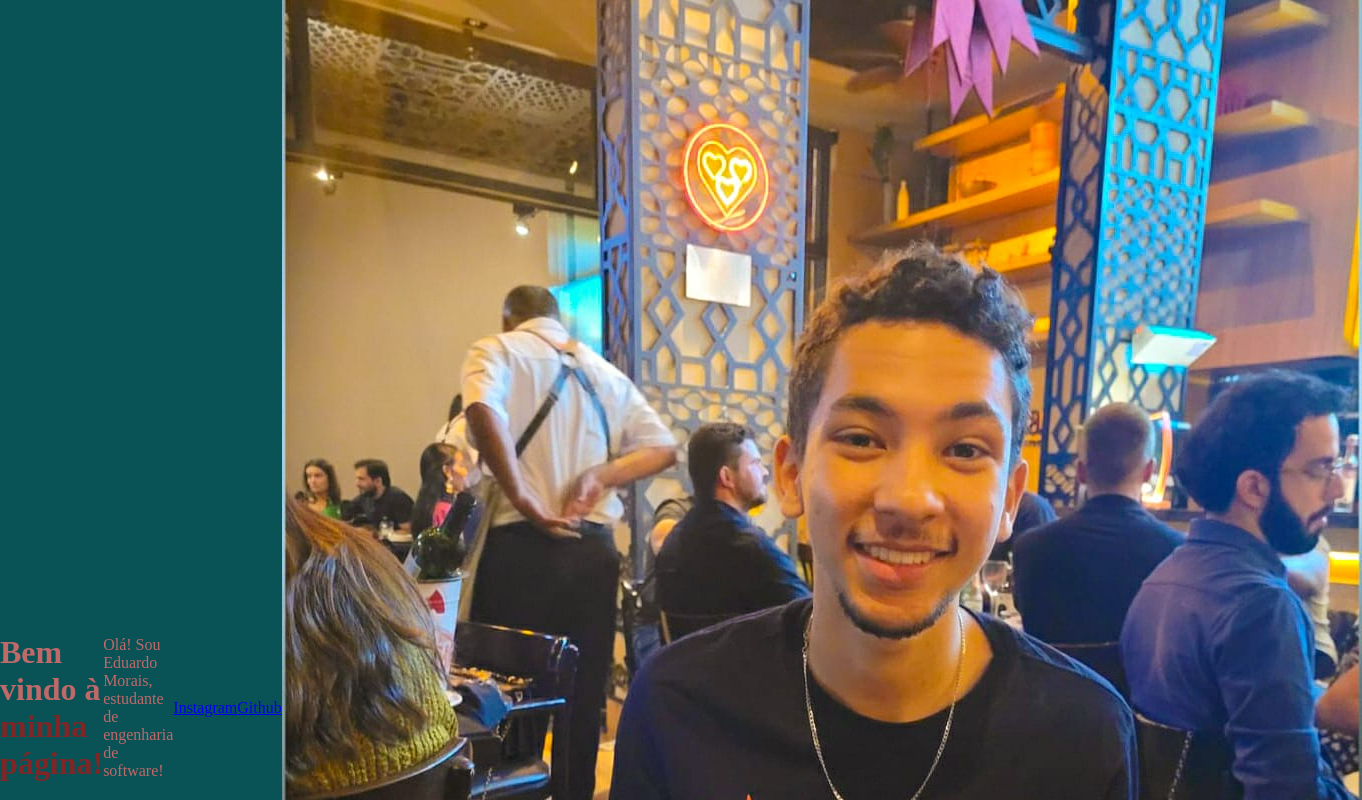
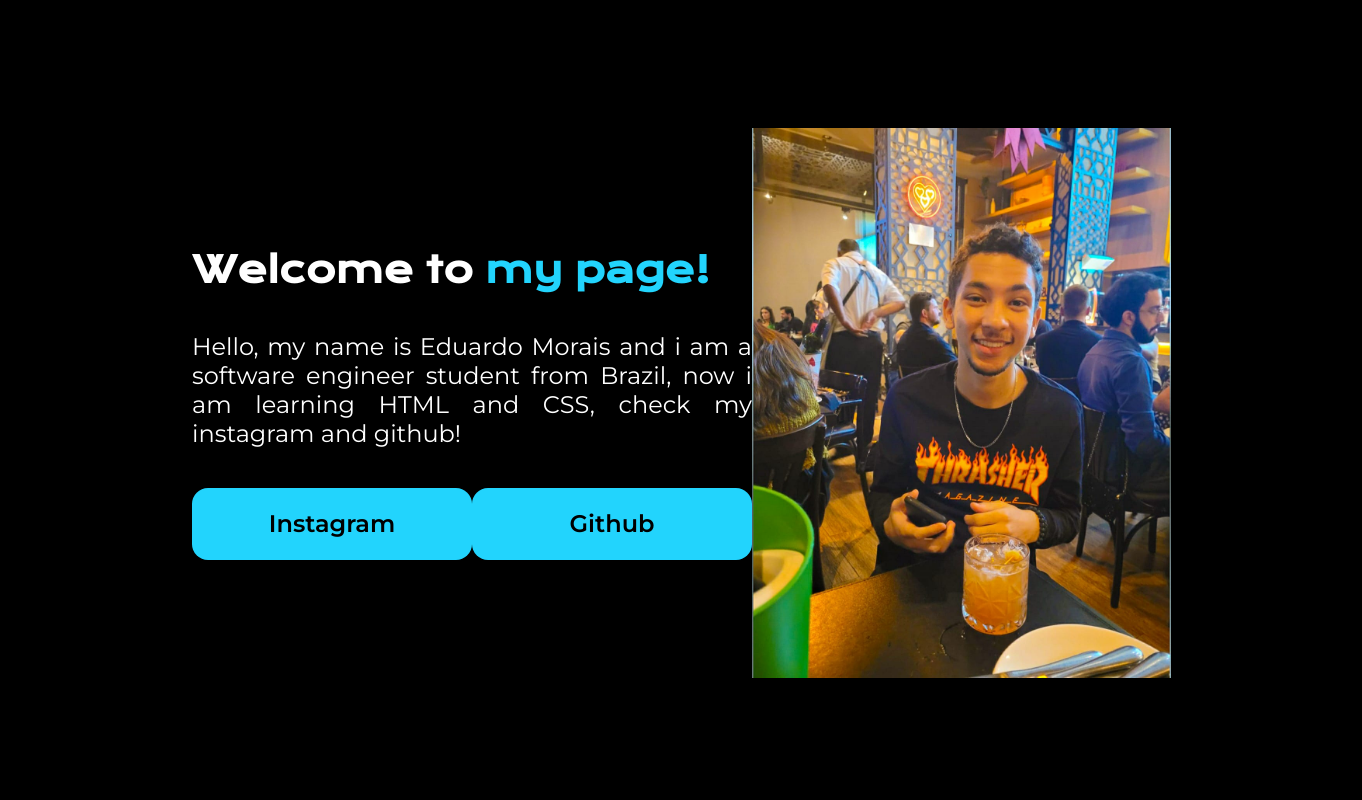
Before and after one commit to Edumorais08/fundamentos-front-end, a plain HTML site: page index2.html in a window 1280 px wide. Shown: the top 800 px of the page, 1362 px wide, since content can reach past the window. Drawn offline with nearby package versions, Linux system fonts and the light colour scheme.

Commit message:
deixando style mais bonito

```diff
--- a/index2.html
+++ b/index2.html
@@ -10,12 +10,17 @@
 <body>
     <header></header>
     <main class="apresentacao">
-        <h1>Bem vindo à
-        <strong class="titulo-destaque"> minha página!</strong></h1>
-        <p>Olá! Sou Eduardo Morais, estudante de engenharia de software!</p>
-        <a href="https://www.instagram.com/edu.amorais/">Instagram</a>
-        <a href="https://github.com/Edumorais08">Github</a>
-        <img src="fotoEdu.jpg" alt="eduardo morais em um bar sorrindo">
+        <section class="apresentacao__conteudo">
+            <h1 class="apresentacao__conteudo__titulo">Welcome to
+            <strong class="titulo-destaque"> my page!</strong></h1>
+            <p class="apresentacao__conteudo__texto">Hello, my name is Eduardo Morais and i am a software engineer student from Brazil,
+             now i am learning HTML and CSS, check my instagram and github!</p>
+            <div class="apresentacao__links">
+            <a class="apresentacao__links__link" href="https://www.instagram.com/edu.amorais/">Instagram</a>
+            <a class="apresentacao__links__link" href="https://github.com/Edumorais08">Github</a>
+            </div>
+        </section>
+        <img src="fotoEdu.jpg" alt="eduardo morais em um bar sorrindo" class="imagem">
     </main>
     <footer></footer>
 </body>
--- a/style.CSS
+++ b/style.CSS
@@ -1,3 +1,5 @@
+@import url('https://fonts.googleapis.com/css2?family=Krona+One&family=Montserrat:wght@400;600&display=swap');
+
 * {
     margin: 0;
     padding: 0;
@@ -6,15 +8,58 @@
 body {
     height: 100vh;
     box-sizing: border-box;
-    background-color: #095256 ;
-    color: #BF6969;
+    background-color: black;
+    color: white;
 }
 
 .titulo-destaque {
-    color: #802626;
+    color: #22D4FD;
 }
 
 .apresentacao {
+    margin: 10% 15%;
     display: flex;
-    align-items: center
+    align-items: center;
+    justify-content: space-between;
 }
+
+.imagem {
+    width: 488px;
+    height: 550px;
+}
+
+.apresentacao__conteudo {
+    width: 615px;
+    display: flex;
+    flex-direction: column;
+    gap: 40px;
+    text-align:justify;
+}
+
+.apresentacao__conteudo__titulo {
+    font-family: 'Krona One', sans-serif;
+    font-size: 36px;
+}
+
+.apresentacao__conteudo__texto {
+    font-family: 'Montserrat', sans-serif;
+    font-size: 24px;
+}
+
+.apresentacao__links {
+    display: flex;
+    justify-content: space-between;
+}
+
+.apresentacao__links__link {
+    background-color: #22D4FD;
+    width: 280px;
+    border-radius: 16px;
+    text-align: center;
+    font-size: 24px;
+    font-weight: 600;
+    padding: 21.5px 0;
+    text-decoration: none;
+    color: black;
+    font-family: 'Montserrat', sans-serif;
+}
```
